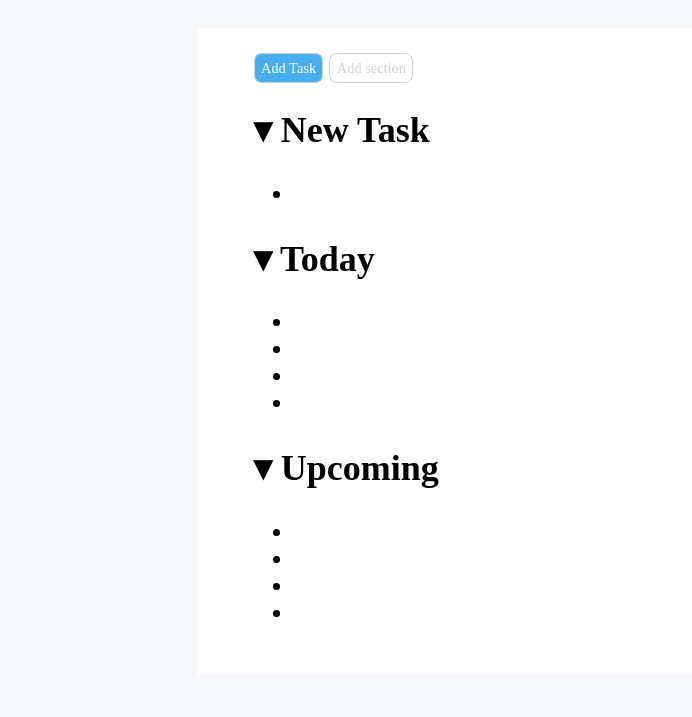
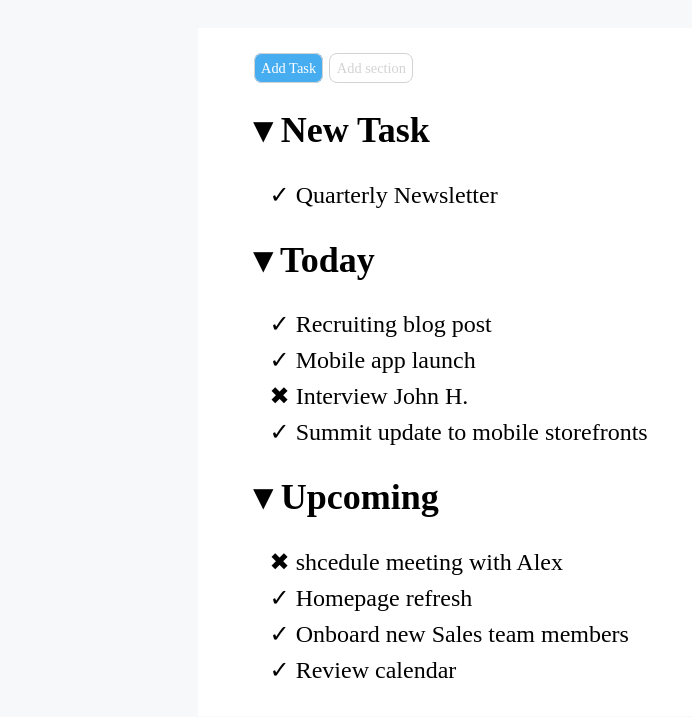
Before and after one commit to sebastianocalella/html-css-toboolist, a plain HTML site: page index.html in a window 1280 px wide. Shown: the part 93-810 px from the top of the page, without its empty margins (0-692 px from the left). Drawn offline with Linux system fonts and the light colour scheme.

Commit message:
modifing list element dot

```diff
--- a/index.html
+++ b/index.html
@@ -22,7 +22,7 @@
                 <h2 class="section_title"> &#9662; New Task</h2>
                 <ul class="todolist">
                     <li class="done">
-
+                        <span class="done_element">&check;</span> Quarterly Newsletter
                     </li>
                 </ul>
             </section>
@@ -31,16 +31,16 @@
                 <h2 class="section_title">&#9662; Today</h2>
                 <ul class="todolist">
                     <li class="done">
-
+                        <span class="done_element">&check;</span> Recruiting blog post
                     </li>
                     <li class="done">
-
+                        <span class="done_element">&check;</span> Mobile app launch
                     </li>
                     <li class="undone">
-
+                        <span class="undone-element">&#10006;</span> Interview John H.
                     </li>
                     <li class="done">
-
+                        <span class="done_element">&check;</span> Summit update to mobile storefronts
                     </li>
 
                 </ul>
@@ -50,16 +50,16 @@
                 <h2 class="section_title">&#9662; Upcoming</h2>
                 <ul class="todolist">
                     <li class="undone">
-
+                        <span class="undone-element">&#10006;</span> shcedule meeting with Alex
                     </li>
                     <li class="done">
-
+                        <span class="done_element">&check;</span> Homepage refresh
                     </li>
                     <li class="done">
-
+                        <span class="done_element">&check;</span> Onboard new Sales team members
                     </li>
                     <li class="done">
-
+                        <span class="done_element">&check;</span> Review calendar
                     </li>
                 </ul>
             </section>
--- a/style.css
+++ b/style.css
@@ -31,3 +31,13 @@ main{
     color: lightgray;
     background-color: white;
 }
+
+.todolist{
+    list-style-type: none;
+    padding: 0;
+    margin: 0;
+}
+
+li{
+    margin: .5rem 1rem;
+}
```
